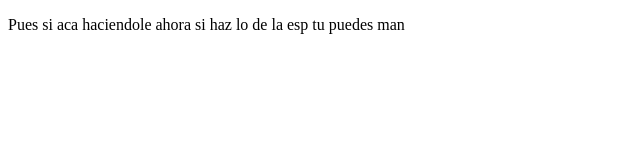
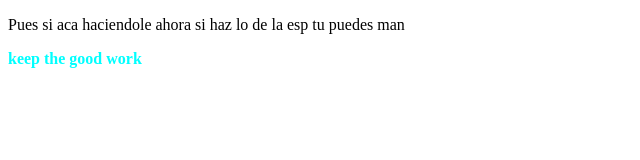
Before and after one commit to JohnnerJAL/Repositorio-prueba-config-SSH, a plain HTML site: page index.html in a window 1280 px wide. Shown: the whole page, without its empty margins (0-640 px from the left). Drawn offline with Linux system fonts and the light colour scheme.

Commit message:
cambios css que si

```diff
--- a/index.html
+++ b/index.html
@@ -7,5 +7,6 @@
 </head>
 <body>
     <p>Pues si aca haciendole ahora si haz lo de la esp tu puedes man</p>
+    <p style="color:aqua"><strong>keep the good work</strong></p>
 </body>
 </html>
```
